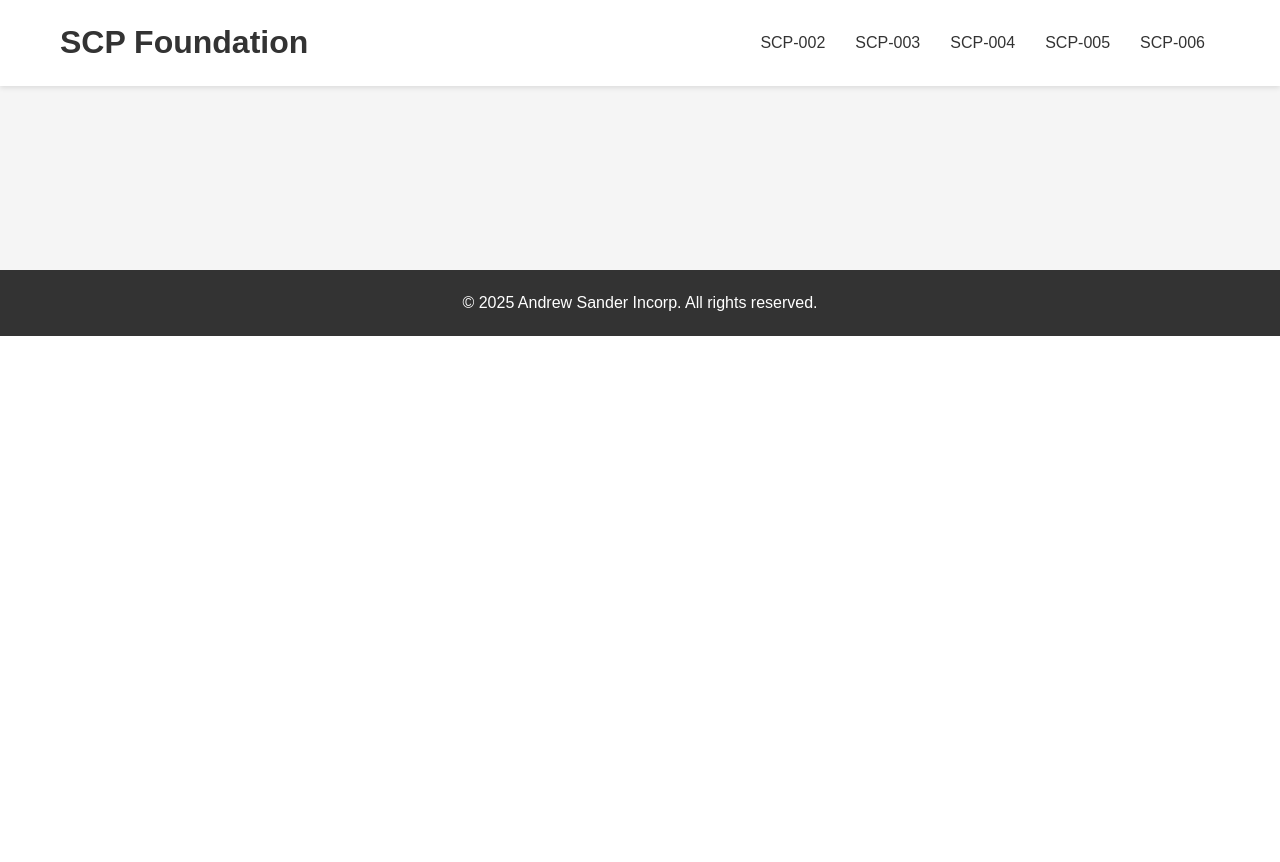
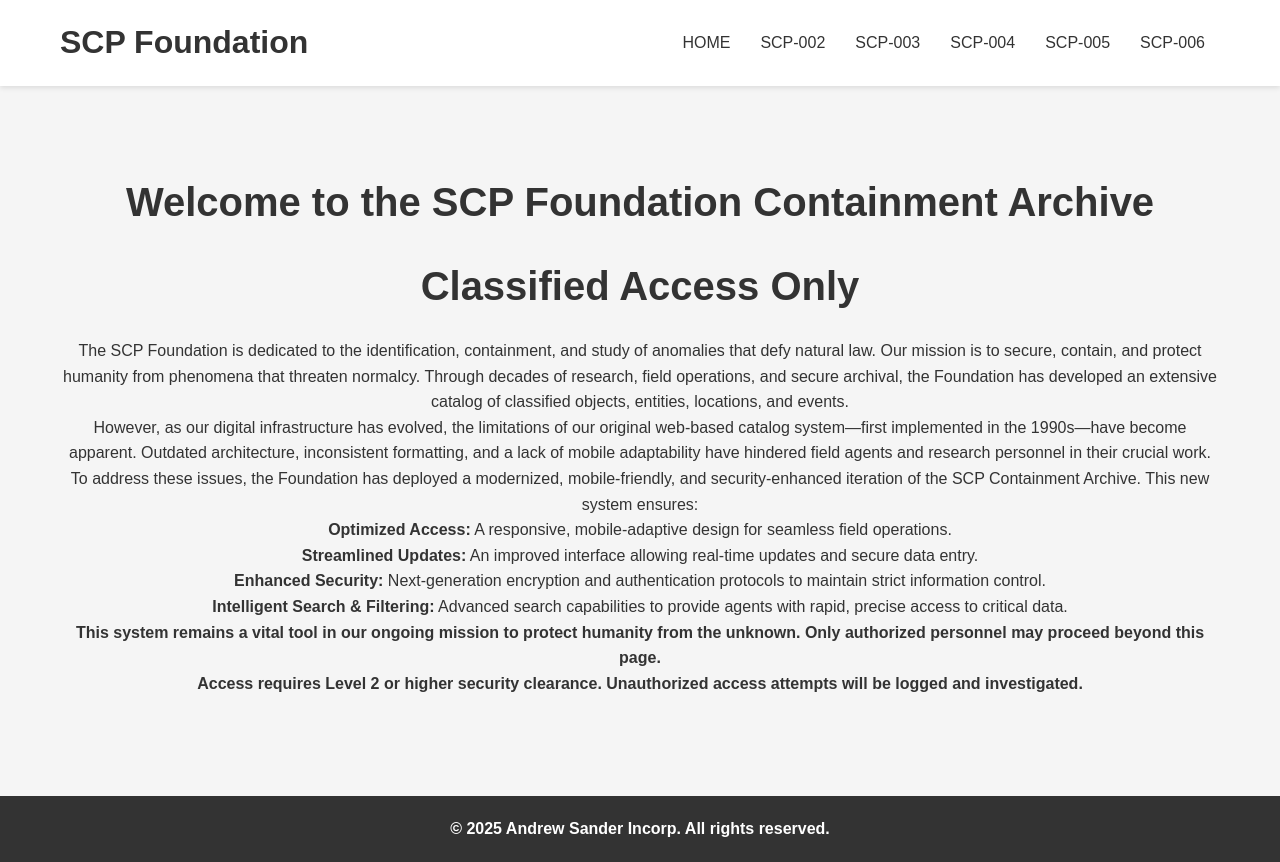
Before and after one commit to Piedpiper1234/Assignment1, a plain HTML site: page index.html in a window 1280 px wide. Before the commit the page ends 800 px from the top, so only its background shows below. Drawn offline with Linux system fonts and the light colour scheme.

Commit message:
Add files via upload
Updated version

```diff
--- a/index.html
+++ b/index.html
@@ -13,6 +13,7 @@
             <nav>
                 <div class="menu-toggle">☰</div>
                 <ul class="nav-menu">
+                    <li><a href="index.html">HOME</a></li>
                     <li><a href="scp-002.html">SCP-002</a></li>
                     <li><a href="scp-003.html">SCP-003</a></li>
                     <li><a href="scp-004.html">SCP-004</a></li>
@@ -27,6 +28,23 @@
         <section id="hero">
             <div class="container">
                 <!-- Paste content after this -->
+                <H2>Welcome to the SCP Foundation Containment Archive </h2>
+
+               <h2><center>Classified Access Only</center></h2>
+
+                <P>The SCP Foundation is dedicated to the identification, containment, and study of anomalies that defy natural law. Our mission is to secure, contain, and protect humanity from phenomena that threaten normalcy. Through decades of research, field operations, and secure archival, the Foundation has developed an extensive catalog of classified objects, entities, locations, and events.  </P>
+
+               <p> However, as our digital infrastructure has evolved, the limitations of our original web-based catalog system—first implemented in the 1990s—have become apparent. Outdated architecture, inconsistent formatting, and a lack of mobile adaptability have hindered field agents and research personnel in their crucial work.</p>
+
+                <p>To address these issues, the Foundation has deployed a modernized, mobile-friendly, and security-enhanced iteration of the SCP Containment Archive. This new system ensures:</p>
+
+                <p><b>Optimized Access:</b> A responsive, mobile-adaptive design for seamless field operations.</p>
+                <p><b>Streamlined Updates:</b> An improved interface allowing real-time updates and secure data entry.</p>
+                <p><b>Enhanced Security:</b> Next-generation encryption and authentication protocols to maintain strict information control.</p>
+                <p><b>Intelligent Search & Filtering:</b> Advanced search capabilities to provide agents with rapid, precise access to critical data.</p>
+                <p><b>This system remains a vital tool in our ongoing mission to protect humanity from the unknown. Only authorized personnel may proceed beyond this page.</p>
+
+                <p> <b>Access requires Level 2 or higher security clearance. Unauthorized access attempts will be logged and investigated.</p></b>
 
 
             </div>
```
